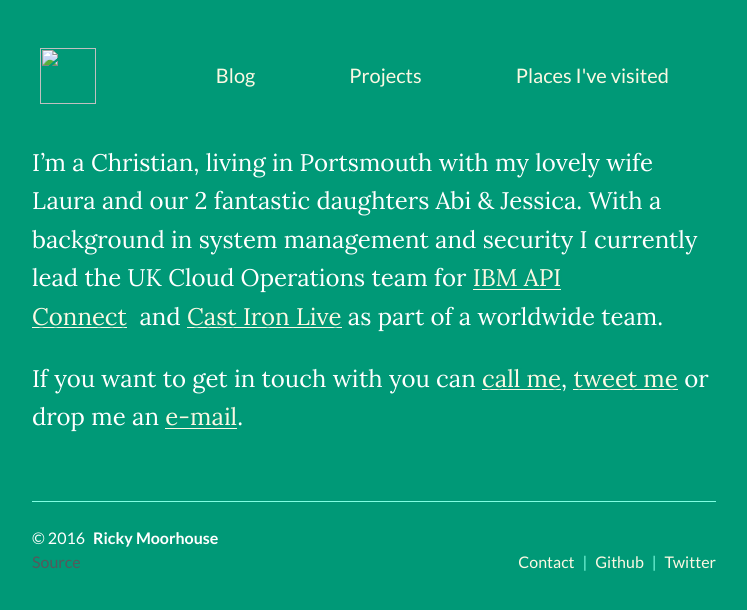
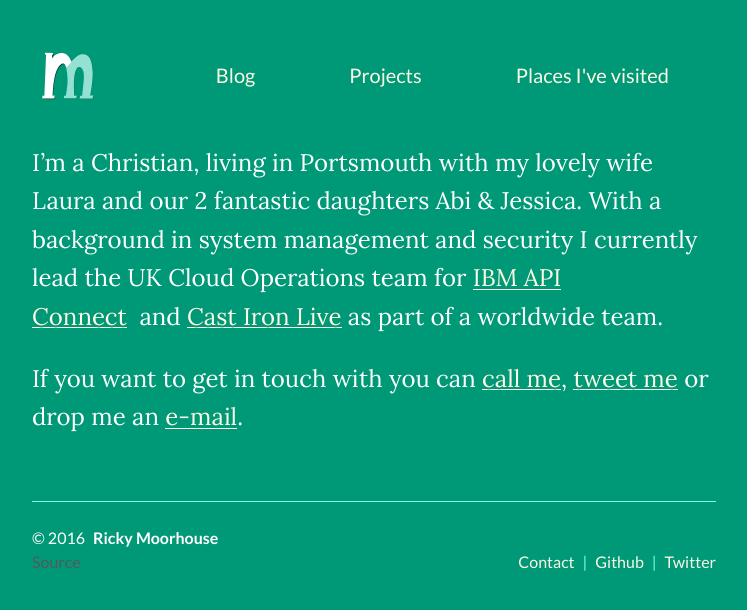
Before and after one commit to rickymoorhouse/rickymoorhouse.co.uk, a Jekyll site: the page built from index.md, in a window 1280 px wide. Shown: the top 610 px of the page, without its empty margins (266-1013 px from the left). Built offline with Jekyll 4.4.1, drawn with Linux system fonts in a browser that asks for light colours.

Commit message:
getting svg logo to work

```diff
--- a/_sass/_site.scss
+++ b/_sass/_site.scss
@@ -20,7 +20,7 @@
 }
 
 .site-logo {
-  width: 3rem;
+  width: 5rem;
   height: 3rem;
 }
 
```
Also changed, not shown: assets/img/logo.svg.
